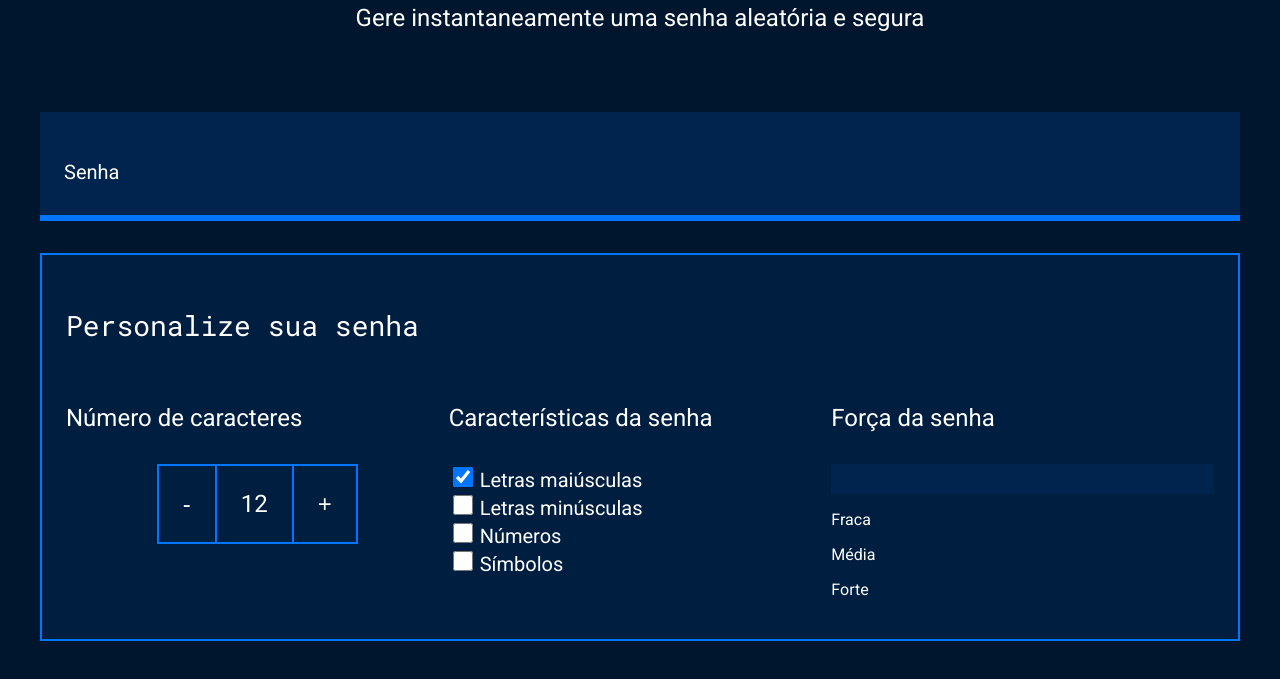
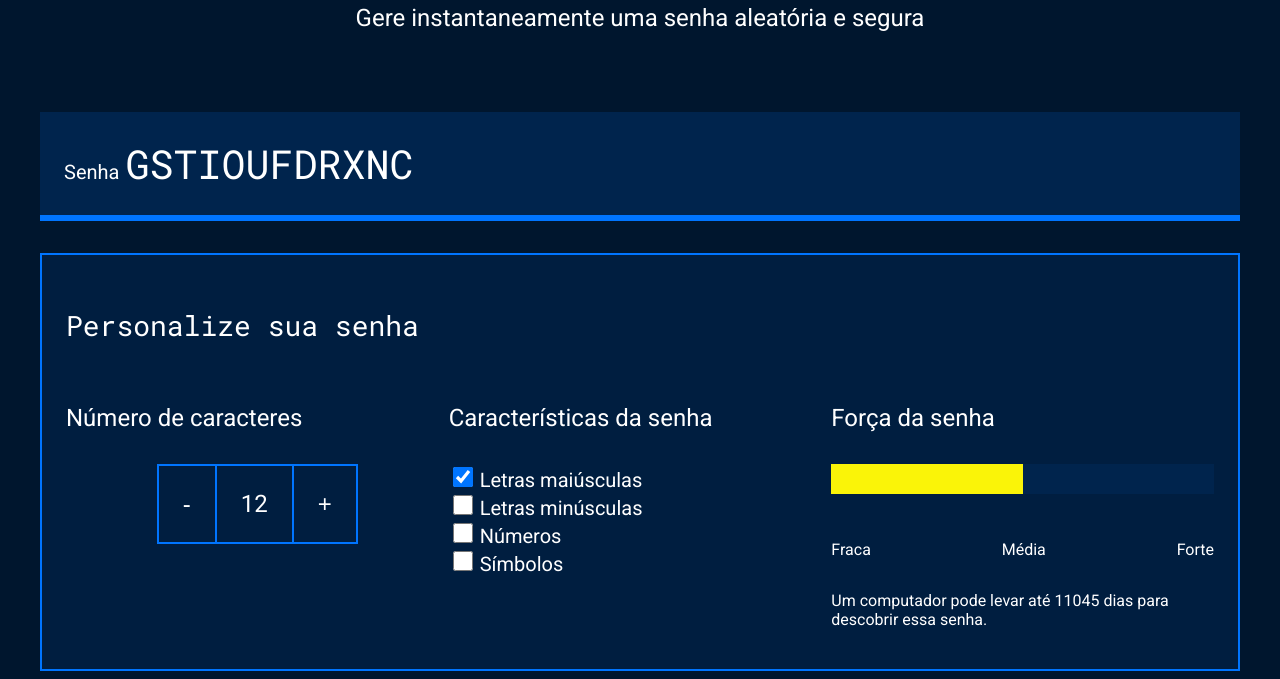
Before and after one commit to eduardaferreir/javascript-gerador-de-senha, a plain HTML site: page index.html in a window 1280 px wide. Shown: the part 214-893 px from the top of the page. Before the commit the page ends 863 px from the top, so only its background shows below. Drawn offline with Linux system fonts and the light colour scheme.

Commit message:
Add files via upload

```diff
--- a/index.html
+++ b/index.html
@@ -17,7 +17,7 @@
         </div>
         <div class="conteudo-senha">
             <label for="senha">Senha</label>
-            <input name="senha" type="text" id="campo-senha">
+            <input name="senha" type="text" id="campo-senha" readonly>
         </div>
         <div class="parametro">
             <h3 class="parametro-titulo">Personalize sua senha</h3>
@@ -48,21 +48,21 @@
                         <input name="simbolo" type="checkbox" class="checkbox">
                         <label for="simbolo">Símbolos</label>
                     </div>
-
                 </div>
                 <div class="parametro-senha">
                     <h4 class="parametro-senha__titulo">Força da senha</h4>
                     <div class="barra"></div>
-                    <div class="fraca"></div>
+                    <div class="forca fraca"></div>
                     <div class="parametro-senha-textos">
-                         <P>Fraca</P>
-                         <P>Média</P>
-                         <P>Forte</P>
+                        <p>Fraca</p>
+                        <p>Média</p>
+                        <p>Forte</p>
                     </div>
+                    <p class="entropia"></p>
                 </div>
             </div>
         </div>
     </section>
+    <script src="main.js"></script>
 </body>
-
 </html>
--- /dev/null
+++ b/main.js
@@ -0,0 +1,77 @@
+const numeroSenha = document.querySelector('.parametro-senha__texto');
+let tamanhoSenha = 12;
+numeroSenha.textContent = tamanhoSenha;
+const letrasMaiusculas = 'ABCDEFGHIJKLMNOPQRSTUVXYWZ';
+const letrasMinusculas = 'abcdefghijklmnopqrstuvxywz';
+const numeros = '0123456789';
+const simbolos = '!@%*?';
+const botoes = document.querySelectorAll('.parametro-senha__botao');
+const campoSenha = document.querySelector('#campo-senha');
+const checkbox = document.querySelectorAll('.checkbox');
+const forcaSenha = document.querySelector('.forca');
+
+botoes[0].onclick = diminuiTamanho;
+botoes[1].onclick = aumentaTamanho;
+
+function diminuiTamanho() {
+    if (tamanhoSenha > 1) {
+        // tamanhoSenha = tamanhoSenha-1;
+        tamanhoSenha--;
+    }
+    numeroSenha.textContent = tamanhoSenha;
+    geraSenha();
+}
+function aumentaTamanho() {
+    if (tamanhoSenha < 20) {
+        // tamanhoSenha = tamanhoSenha+1;
+        tamanhoSenha++;
+    }
+    numeroSenha.textContent = tamanhoSenha;
+    geraSenha();
+}
+
+for (i = 0; i < checkbox.length; i++) {
+    checkbox[i].onclick = geraSenha;
+}
+
+geraSenha();
+
+function geraSenha() {
+    let alfabeto = '';
+    if (checkbox[0].checked) {
+        alfabeto = alfabeto + letrasMaiusculas;
+    }
+    if (checkbox[1].checked) {
+        alfabeto = alfabeto + letrasMinusculas;
+    }
+    if (checkbox[2].checked) {
+        alfabeto = alfabeto + numeros;
+    }
+    if (checkbox[3].checked) {
+        alfabeto = alfabeto + simbolos;
+    }
+    let senha = '';
+    for (let i = 0; i < tamanhoSenha; i++) {
+        let numeroAleatorio = Math.random() * alfabeto.length;
+        numeroAleatorio = Math.floor(numeroAleatorio);
+        senha = senha + alfabeto[numeroAleatorio];
+    }
+    campoSenha.value = senha;
+    classificaSenha(alfabeto.length);
+
+}
+
+function classificaSenha(tamanhoAlfabeto){
+    let entropia = tamanhoSenha * Math.log2(tamanhoAlfabeto);
+    console.log(entropia);
+    forcaSenha.classList.remove('fraca','media','forte');
+    if (entropia > 57){
+        forcaSenha.classList.add('forte');
+    } else if (entropia > 35 && entropia < 57 ) {
+        forcaSenha.classList.add('media');
+    } else if (entropia <= 35){
+        forcaSenha.classList.add('fraca');
+    }
+    const valorEntropia = document.querySelector('.entropia');
+    valorEntropia.textContent = "Um computador pode levar até " + Math.floor(2**entropia/(100e6*60*60*24)) + " dias para descobrir essa senha.";
+}
--- a/style.css
+++ b/style.css
@@ -119,7 +119,31 @@ label{
 .barra{
     background-color: var(--fundo-senha);
     height: 30px;
+    width: 100%;
 }
+.forca{
+    height: 30px;
+    position: relative;
+    bottom: 30px;
+}
+.fraca{
+    width: 25%;
+    background-color: #E71B32;
+}
+.media{
+    background-color: #FAF408;
+    width: 50%;
+}
+.forte{
+    background-color: #00FF85;
+    width: 100%;
+}
+
+.parametro-senha-textos{
+    display: flex;
+    justify-content: space-between;
+}
+
 
 @media screen and (min-width: 768px) {
     .parametro-coluna__senha{
```
